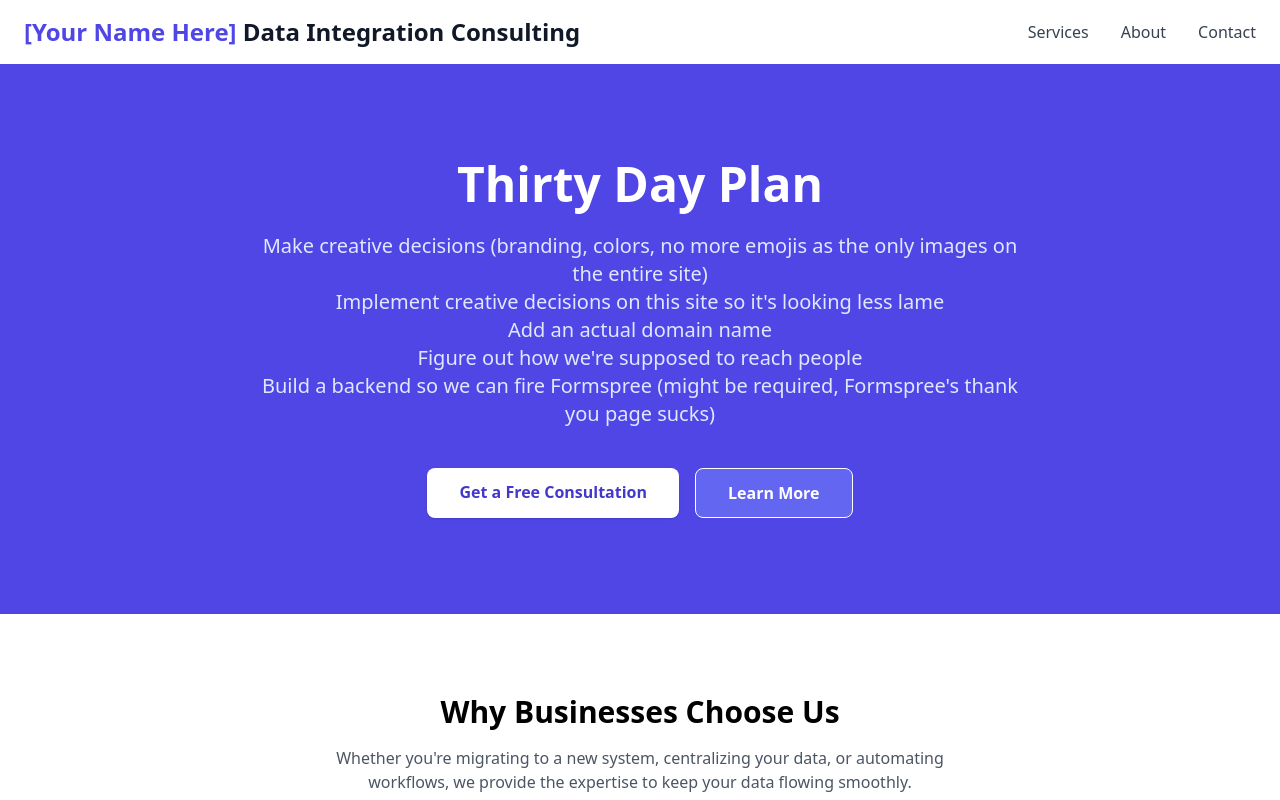
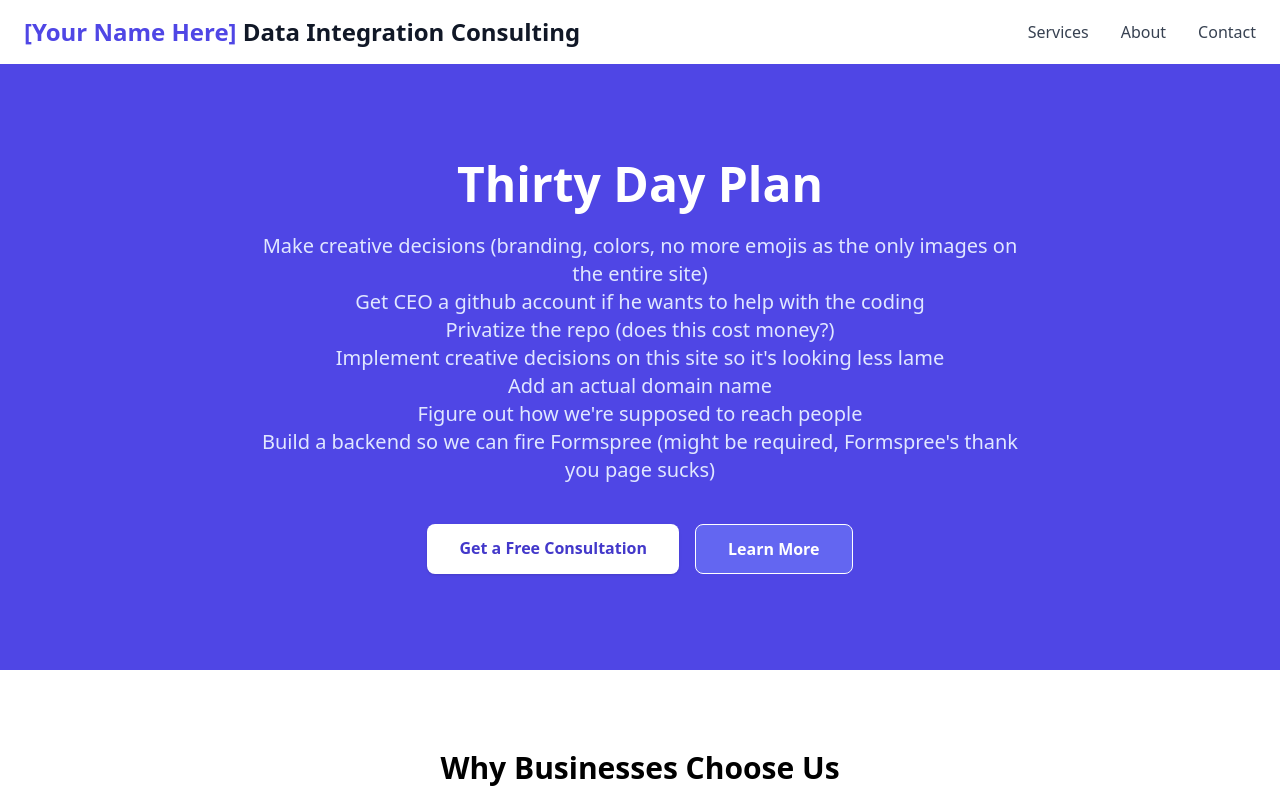
Before and after one commit to huestonFI/yournamehere, a Vue app: page / in a window 1280 px wide. Shown: the top 800 px of the page. Built offline with nearby package versions, Linux system fonts and the light colour scheme.

Commit message:
more plans

```diff
--- a/src/views/Home.vue
+++ b/src/views/Home.vue
@@ -12,6 +12,10 @@
 
             <p class="mt-6 text-lg md:text-xl max-w-3xl mx-auto text-indigo-100">
             Make creative decisions (branding, colors, no more emojis as the only images on the entire site)
+            <br>
+            Get CEO a github account if he wants to help with the coding
+            <br>
+            Privatize the repo (does this cost money?)
             <br>
             Implement creative decisions on this site so it's looking less lame
             <br>
```
